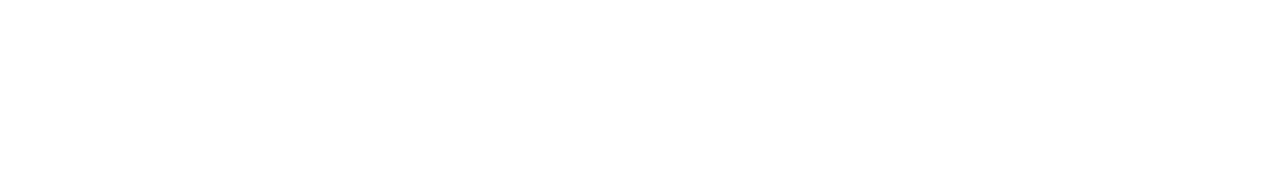
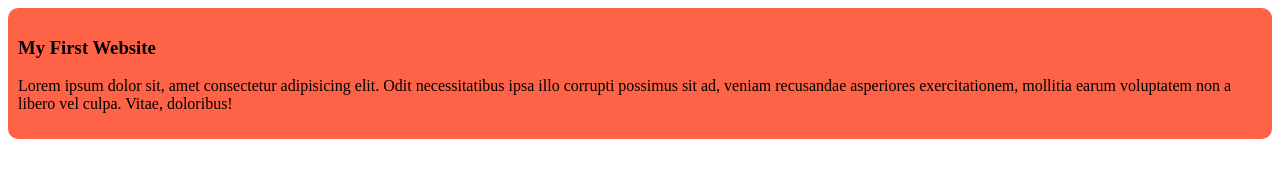
Before and after one commit to sanaullahtoha/my-first-github-repo, a plain HTML site: page index.html in a window 1280 px wide. Drawn offline with Linux system fonts and the light colour scheme.

Commit message:
added the first blog

```diff
--- /dev/null
+++ b/blog.css
@@ -0,0 +1,5 @@
+div{
+    background-color: tomato;
+    padding: 10px;
+    border-radius: 10px;
+}
--- a/index.html
+++ b/index.html
@@ -4,8 +4,12 @@
     <meta charset="UTF-8">
     <meta name="viewport" content="width=device-width, initial-scale=1.0">
     <title>My First Ever Github Repo</title>
+    <link rel="stylesheet" href="blog.css">
 </head>
 <body>
-
+    <div>
+        <h3>My First Website</h3>
+    <p>Lorem ipsum dolor sit, amet consectetur adipisicing elit. Odit necessitatibus ipsa illo corrupti possimus sit ad, veniam recusandae asperiores exercitationem, mollitia earum voluptatem non a libero vel culpa. Vitae, doloribus!</p>
+    </div>
 </body>
 </html>
```
